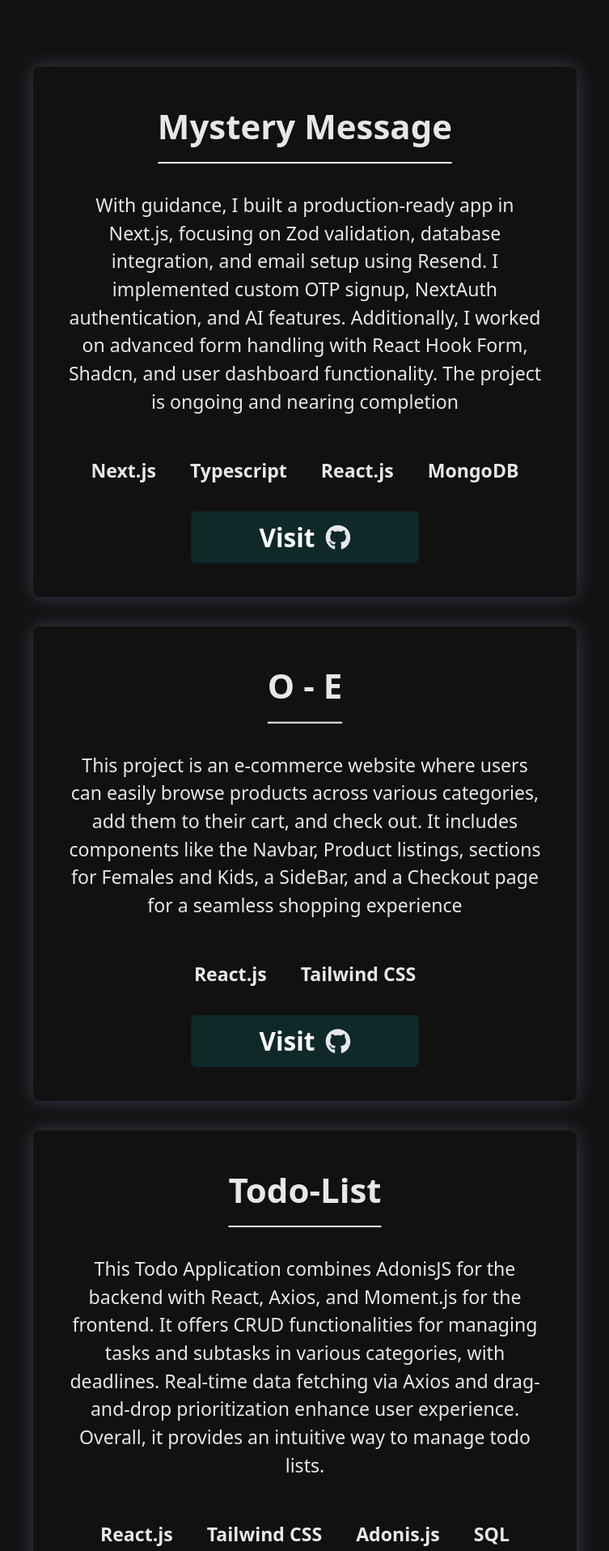
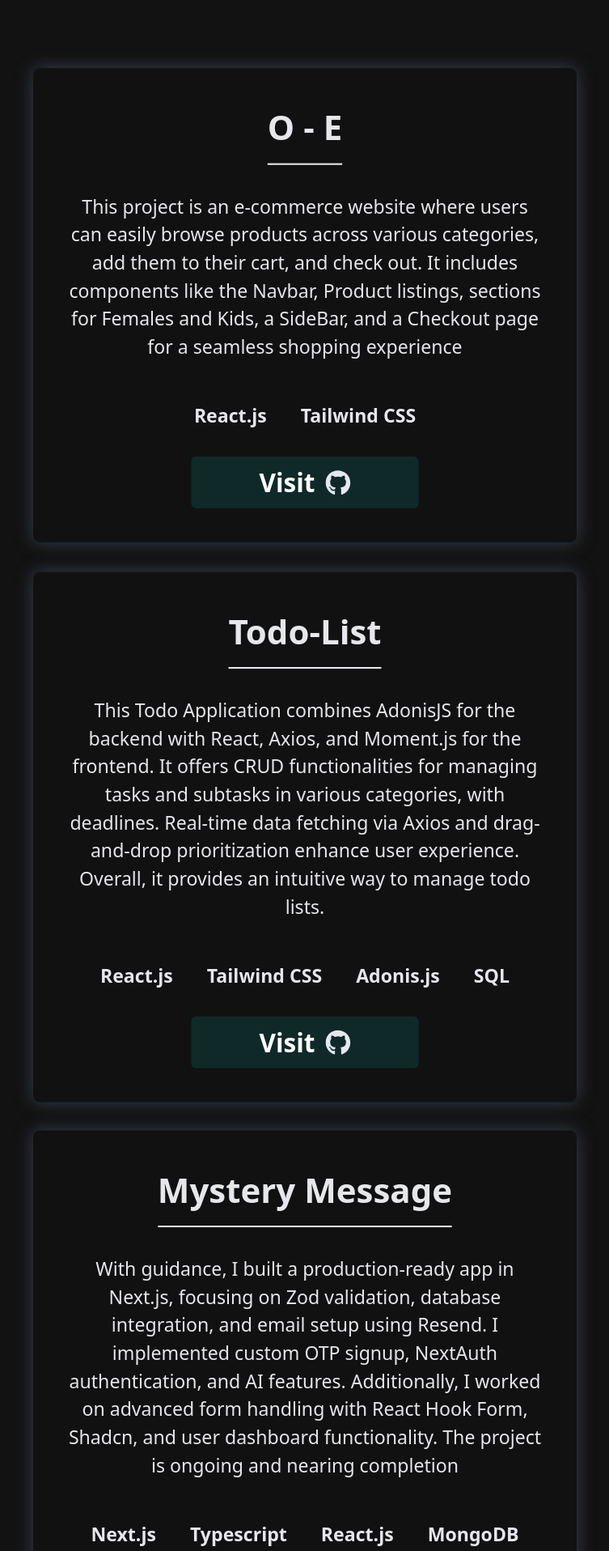
Before and after one commit to AnasRais12/Portfolio, a Next.js app: page / in a window 1280 px wide. Shown: the part 1804-3720 px from the top of the page at 81% size, without its empty margins (263-1016 px from the left). Built offline with nearby package versions, Linux system fonts and the light colour scheme; a web font is replaced by a local one.

Commit message:
All-Donee

```diff
--- a/src/app/(pages)/project/page.js
+++ b/src/app/(pages)/project/page.js
@@ -5,13 +5,7 @@
 
 const Project = forwardRef((props, ref) => {
   const projects = [
-    {
-      names: "Mystery Message",
-      description:
-       "With guidance, I built a production-ready app in Next.js, focusing on Zod validation, database integration, and email setup using Resend. I implemented custom OTP signup, NextAuth authentication, and AI features. Additionally, I worked on advanced form handling with React Hook Form, Shadcn, and user dashboard functionality. The project is ongoing and nearing completion",
-      tools: ["Next.js", "Typescript", "React.js", "MongoDB"],
-      link:"https://github.com/AnasRais12/mystery-message"
-    },
+
     {
       names: "O - E ",
       description:
@@ -26,6 +20,13 @@
       "This Todo Application combines AdonisJS for the backend with React, Axios, and Moment.js for the frontend. It offers CRUD functionalities for managing tasks and subtasks in various categories, with deadlines. Real-time data fetching via Axios and drag-and-drop prioritization enhance user experience. Overall, it provides an intuitive way to manage todo lists.",
       tools: ["React.js", "Tailwind CSS", "Adonis.js", "SQL"],
       link:"https://github.com/AnasRais12/Todos"
+    },
+    {
+      names: "Mystery Message",
+      description:
+       "With guidance, I built a production-ready app in Next.js, focusing on Zod validation, database integration, and email setup using Resend. I implemented custom OTP signup, NextAuth authentication, and AI features. Additionally, I worked on advanced form handling with React Hook Form, Shadcn, and user dashboard functionality. The project is ongoing and nearing completion",
+      tools: ["Next.js", "Typescript", "React.js", "MongoDB"],
+      link:"https://github.com/AnasRais12/mystery-message"
     },
   ];
 
```
